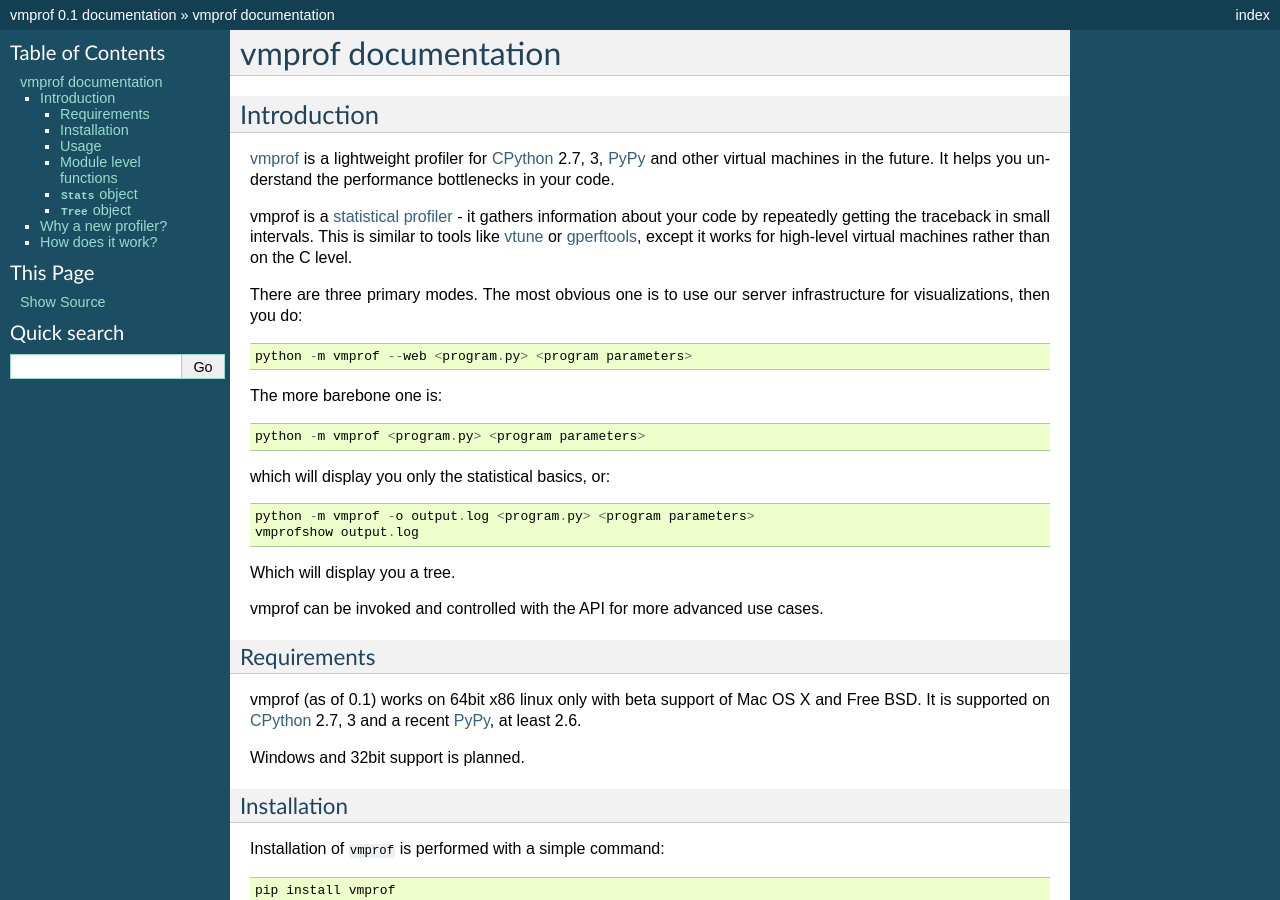
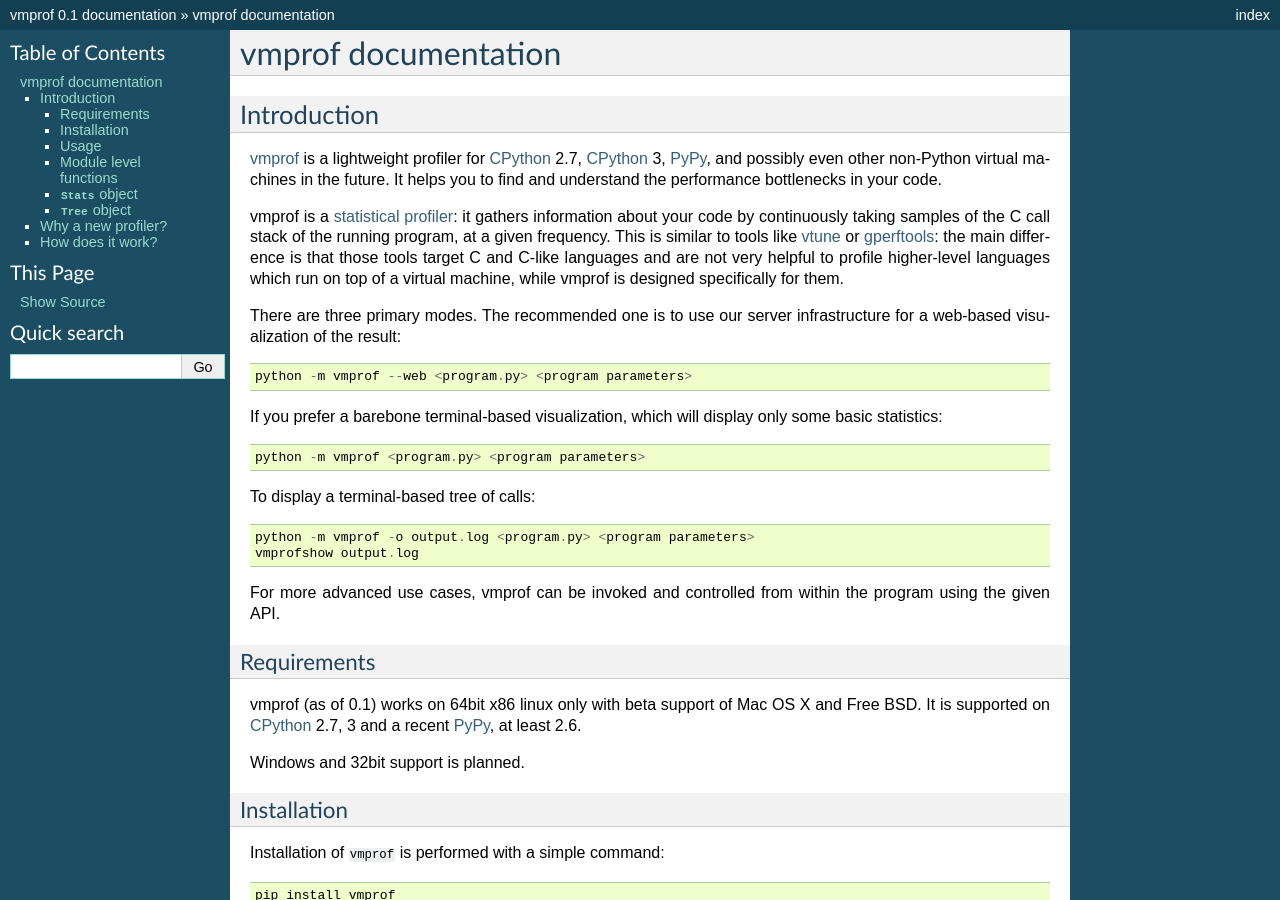
Before and after one commit to vmprof/vmprof-python, a Sphinx documentation site: the page built from docs/index.rst, in a window 1280 px wide and 900 px high. Built offline with Sphinx 7.4.7, drawn with Linux system fonts in a browser that asks for light colours.

Commit message:
improve english, some rewording

```diff
--- a/docs/index.rst
+++ b/docs/index.rst
@@ -6,33 +6,34 @@
 Introduction
 ============
 
-`vmprof`_ is a lightweight profiler for `CPython`_ 2.7, 3, `PyPy`_ and other
-virtual machines in the future. It helps you understand the performance
-bottlenecks in your code.
+`vmprof`_ is a lightweight profiler for `CPython`_ 2.7, `CPython`_ 3, `PyPy`_,
+and possibly even other non-Python virtual machines in the future. It helps
+you to find and understand the performance bottlenecks in your code.
 
-vmprof is a `statistical profiler`_ - it gathers information about your
-code by repeatedly getting the traceback in small intervals. This is similar
-to tools like `vtune`_ or `gperftools`_, except it works for high-level virtual
-machines rather than on the C level.
+vmprof is a `statistical profiler`_: it gathers information about your code by
+continuously taking samples of the C call stack of the running program, at a
+given frequency. This is similar to tools like `vtune`_ or `gperftools`_: the
+main difference is that those tools target C and C-like languages and are not
+very helpful to profile higher-level languages which run on top of a virtual
+machine, while vmprof is designed specifically for them.
 
-There are three primary modes. The most obvious one is to use our server
-infrastructure for visualizations, then you do::
-
+There are three primary modes. The recommended one is to use our server
+infrastructure for a web-based visualization of the result::
 
     python -m vmprof --web <program.py> <program parameters>
 
-The more barebone one is::
+If you prefer a barebone terminal-based visualization, which will display only
+some basic statistics::
 
     python -m vmprof <program.py> <program parameters>
 
-which will display you only the statistical basics, or::
+To display a terminal-based tree of calls::
 
     python -m vmprof -o output.log <program.py> <program parameters>
     vmprofshow output.log
 
-Which will display you a tree.
-
-vmprof can be invoked and controlled with the API for more advanced use cases.
+For more advanced use cases, vmprof can be invoked and controlled from within
+the program using the given API.
 
 .. _`vmprof`: https://github.com/vmprof/vmprof-python
 .. _`gperftools`:  https://code.google.com/p/gperftools/
```
